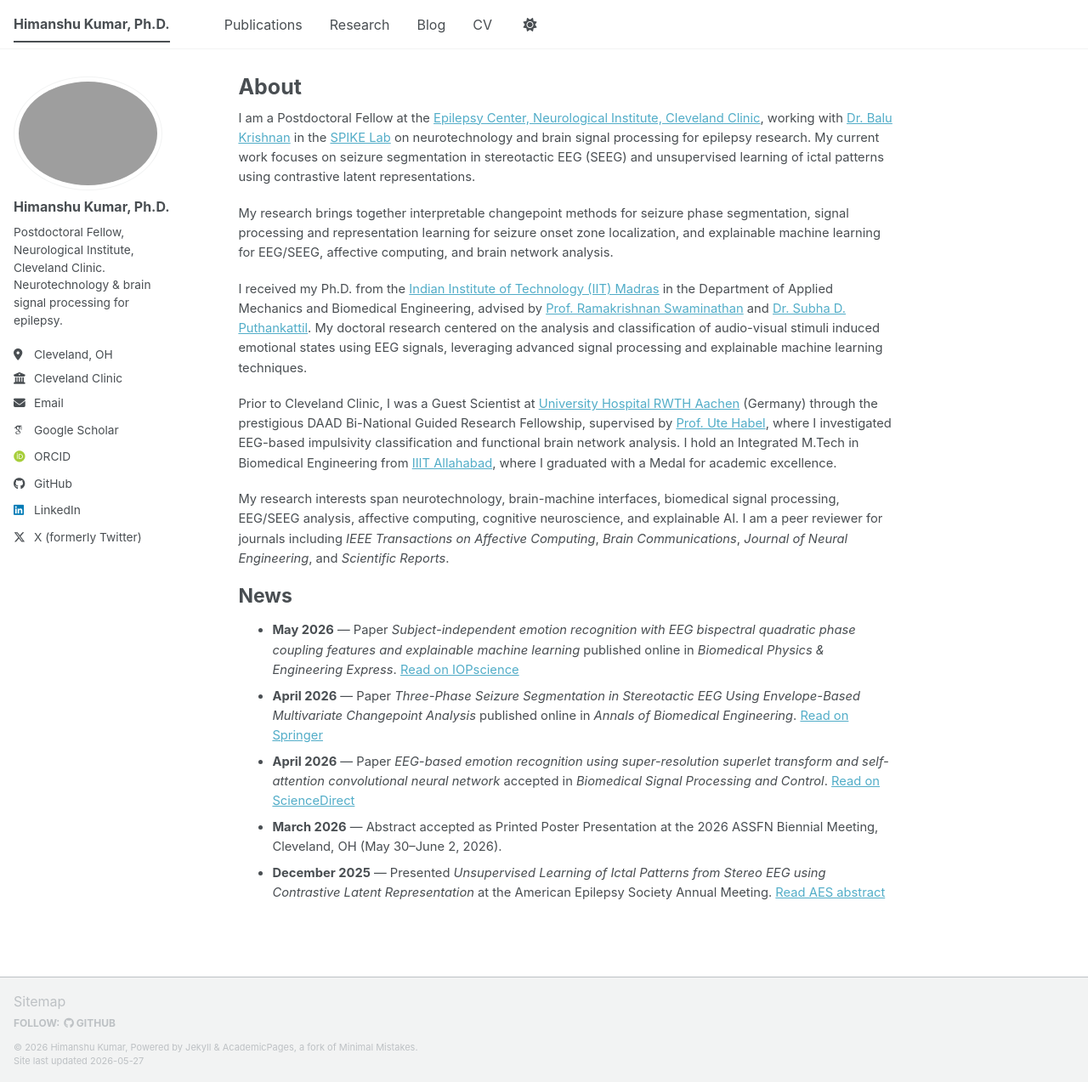
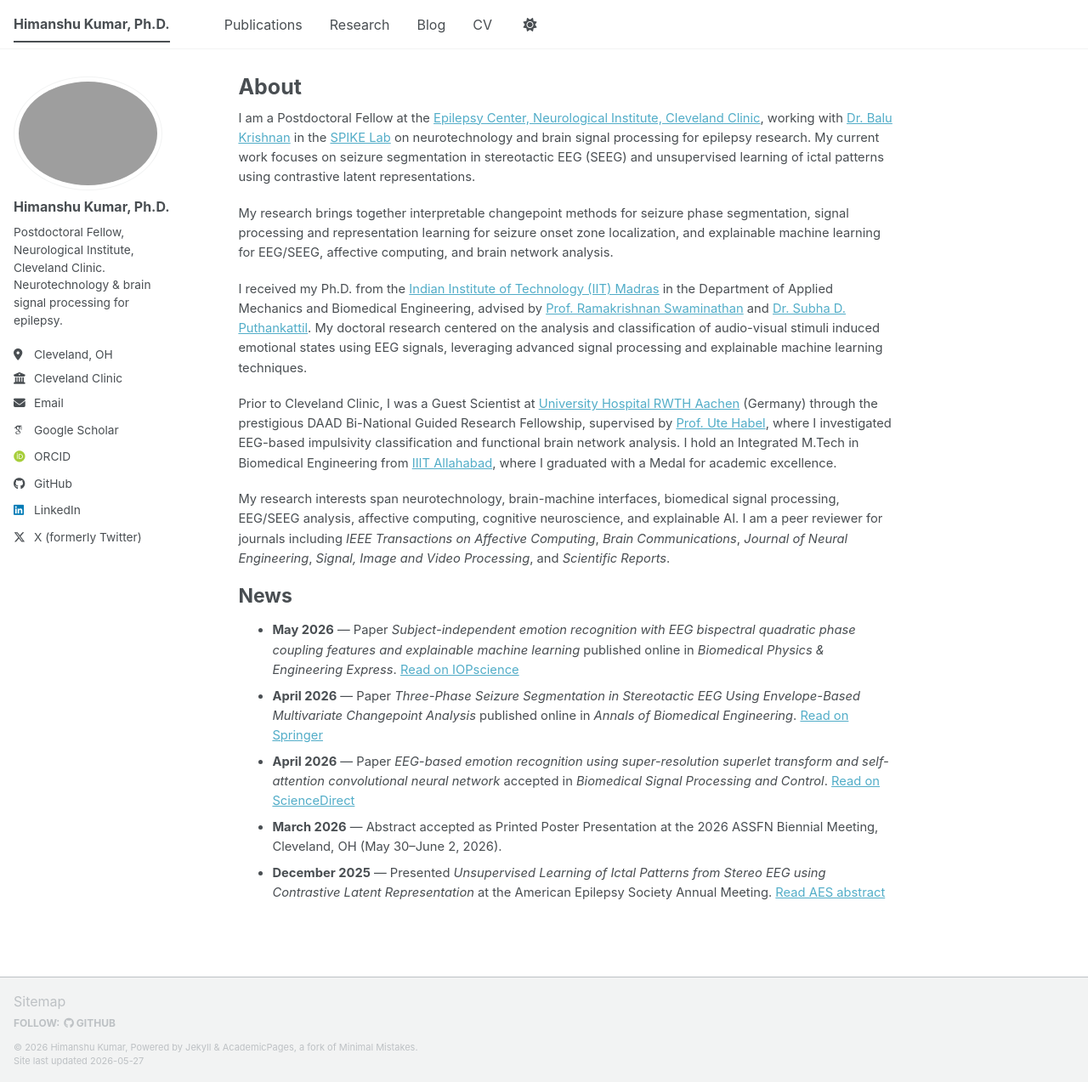
Before and after one commit to himsriv24/himsriv24.github.io, a Jekyll site: the page built from _pages/about.md, in a window 1280 px wide and 1273 px high. Shown: the whole window at 85% size. Built offline with Jekyll 4.4.1, drawn with Linux system fonts in a browser that asks for light colours; some web fonts are replaced; a script bundle is joined from its source files by our own code; library files that are not in the unit come from our copies.

Commit message:
Add Signal Image and Video Processing reviewer role

```diff
--- a/_pages/about.md
+++ b/_pages/about.md
@@ -15,7 +15,7 @@
 
 Prior to Cleveland Clinic, I was a Guest Scientist at [University Hospital RWTH Aachen](https://www.ukaachen.de/en/) (Germany) through the prestigious DAAD Bi-National Guided Research Fellowship, supervised by [Prof. Ute Habel](https://www.rwth-aachen.de/cms/root/wir/einrichtungen/rektorat/~rdzh/univ-prof-dr-rer-soc-ute-habel/), where I investigated EEG-based impulsivity classification and functional brain network analysis. I hold an Integrated M.Tech in Biomedical Engineering from [IIIT Allahabad](https://www.iiita.ac.in/), where I graduated with a Medal for academic excellence.
 
-My research interests span neurotechnology, brain-machine interfaces, biomedical signal processing, EEG/SEEG analysis, affective computing, cognitive neuroscience, and explainable AI. I am a peer reviewer for journals including *IEEE Transactions on Affective Computing*, *Brain Communications*, *Journal of Neural Engineering*, and *Scientific Reports*.
+My research interests span neurotechnology, brain-machine interfaces, biomedical signal processing, EEG/SEEG analysis, affective computing, cognitive neuroscience, and explainable AI. I am a peer reviewer for journals including *IEEE Transactions on Affective Computing*, *Brain Communications*, *Journal of Neural Engineering*, *Signal, Image and Video Processing*, and *Scientific Reports*.
 
 News
 ======
```
